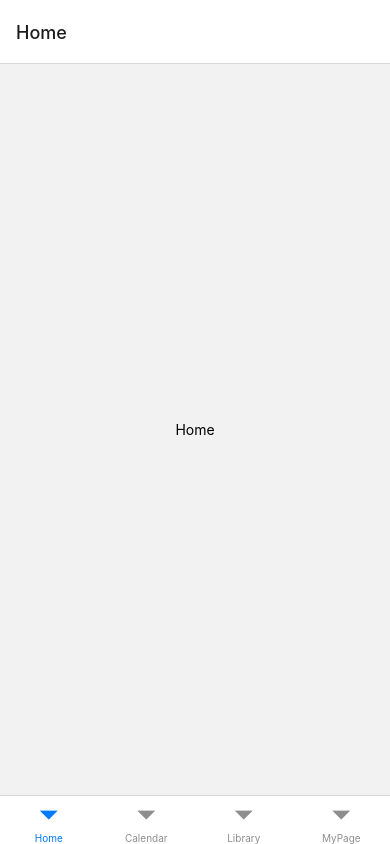
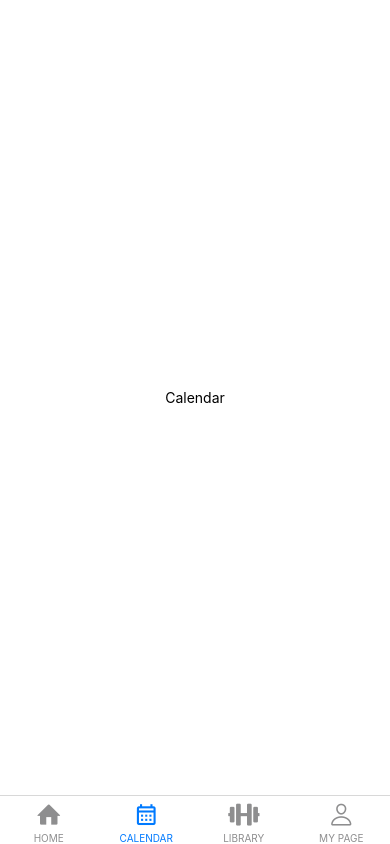
Before and after one commit to jhchoi1182/Bunnit, a React Native app: screen /CALENDAR in a window 390 px wide. Built offline with nearby package versions, Linux system fonts and the light colour scheme.

Commit message:
Level 1 :✨기능 구현 완료

```diff
--- a/src/Screens/Calendar.jsx
+++ b/src/Screens/Calendar.jsx
@@ -13,6 +13,7 @@ export default Calendar;
 const styles = StyleSheet.create({
   container: {
     flex: 1,
+    backgroundColor: "white",
     alignItems: "center",
     justifyContent: "center",
   },
--- a/src/Screens/Home.jsx
+++ b/src/Screens/Home.jsx
@@ -13,6 +13,7 @@ export default Home;
 const styles = StyleSheet.create({
   container: {
     flex: 1,
+    backgroundColor: "white",
     alignItems: "center",
     justifyContent: "center",
   },
--- a/src/Screens/Library.jsx
+++ b/src/Screens/Library.jsx
@@ -13,6 +13,7 @@ export default Library;
 const styles = StyleSheet.create({
   container: {
     flex: 1,
+    backgroundColor: "white",
     alignItems: "center",
     justifyContent: "center",
   },
--- a/src/Screens/MyPage.jsx
+++ b/src/Screens/MyPage.jsx
@@ -13,6 +13,7 @@ export default MyPage;
 const styles = StyleSheet.create({
   container: {
     flex: 1,
+    backgroundColor: "white",
     alignItems: "center",
     justifyContent: "center",
   },
--- a/src/Share/Navigation.jsx
+++ b/src/Share/Navigation.jsx
@@ -1,5 +1,9 @@
 import { createBottomTabNavigator } from "@react-navigation/bottom-tabs";
 import { NavigationContainer } from "@react-navigation/native";
+import { MaterialCommunityIcons } from "@expo/vector-icons";
+import { FontAwesome5 } from "@expo/vector-icons";
+import { Ionicons } from "@expo/vector-icons";
+import { Entypo } from "@expo/vector-icons";
 import Calendar from "../Screens/Calendar";
 import Library from "../Screens/Library";
 import MyPage from "../Screens/MyPage";
@@ -10,11 +14,37 @@ const Tab = createBottomTabNavigator();
 const Navigation = () => {
   return (
     <NavigationContainer>
-      <Tab.Navigator>
-        <Tab.Screen name="Home" component={Home} />
-        <Tab.Screen name="Calendar" component={Calendar} />
-        <Tab.Screen name="Library" component={Library} />
-        <Tab.Screen name="MyPage" component={MyPage} />
+      <Tab.Navigator initialRouteName="HOME" screenOptions={{ headerShown: false }}>
+        <Tab.Screen
+          name="HOME"
+          component={Home}
+          options={{
+            tabBarIcon: ({ size, color }) => <Entypo name="home" size={size} color={color} />,
+          }}
+        />
+        <Tab.Screen
+          name="CALENDAR"
+          component={Calendar}
+          options={{
+            tabBarIcon: ({ size, color }) => (
+              <MaterialCommunityIcons name="calendar-month-outline" size={size} color={color} />
+            ),
+          }}
+        />
+        <Tab.Screen
+          name="LIBRARY"
+          component={Library}
+          options={{
+            tabBarIcon: ({ size, color }) => <FontAwesome5 name="dumbbell" size={size} color={color} />,
+          }}
+        />
+        <Tab.Screen
+          name="MY PAGE"
+          component={MyPage}
+          options={{
+            tabBarIcon: ({ size, color }) => <Ionicons name="person-outline" size={size} color={color} />,
+          }}
+        />
       </Tab.Navigator>
     </NavigationContainer>
   );
```
